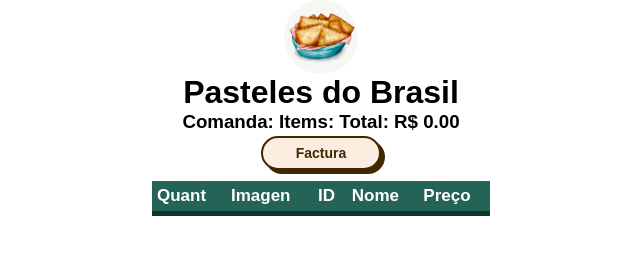
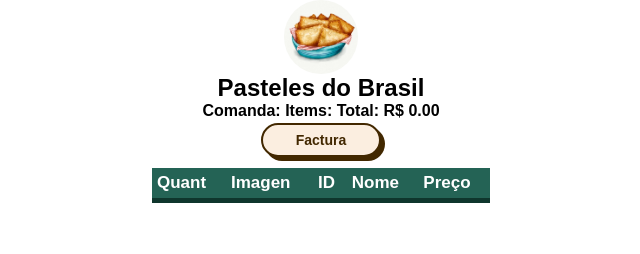
Before and after one commit to pfabreuave/express, a plain HTML site: page edit.html in a window 1280 px wide. Shown: the whole page, without its empty margins (319-959 px from the left). Drawn offline with nearby package versions, Linux system fonts and the light colour scheme.

Commit message:
se corrige encabezados

```diff
--- a/edit.html
+++ b/edit.html
@@ -8,8 +8,6 @@
   <link rel="shortcut icon" href="pasteles.ico" type="image/x-icon">
   <link href='https://unpkg.com/boxicons@2.1.2/css/boxicons.min.css' rel='stylesheet'>
   <title>Edita CMD</title>
-
-
 </head>
 
 <script>
@@ -22,18 +20,18 @@
 <body>
   <main>
     <img class="imag" src="pasteles.jpg" alt="Logotipo express ">
-    <h1>
+    <h2>
       Pasteles do Brasil
-    </h1>
+    </h2>
 
-    <h3>
+    <h4>
       Comanda:
       <span class="comand"></span>
       Items:
       <span class="cantItems"></span>
       Total: R$
       <span class="total">0.00</span>
-    </h3>
+    </h4>
 
     <div class="marbut">
       <a href="#" onclick="enviarComanda();">
```
